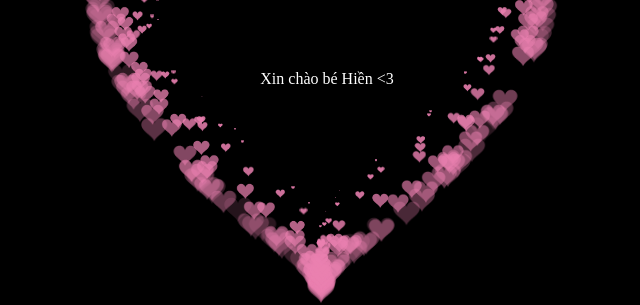
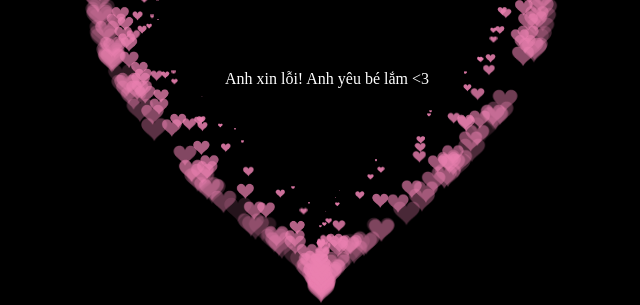
Before and after one commit to Nguyenquanghuy112214/tym, a plain HTML site: page index.html in a window 1280 px wide. Shown: the part 321-626 px from the top of the page, 353-993 px from the left. Drawn offline with Linux system fonts and the light colour scheme.

Commit message:
first commit

```diff
--- a/index.html
+++ b/index.html
@@ -50,7 +50,7 @@ Code
         justify-content: center;
       "
     >
-      <div style="color: white;margin-left: 80px;">Xin chào bé Hiền <3</div>
+      <div style="color: white;margin-left: 80px;">Anh xin lỗi! Anh yêu bé lắm  <3</div>
 
     </div>
     <script>
```
